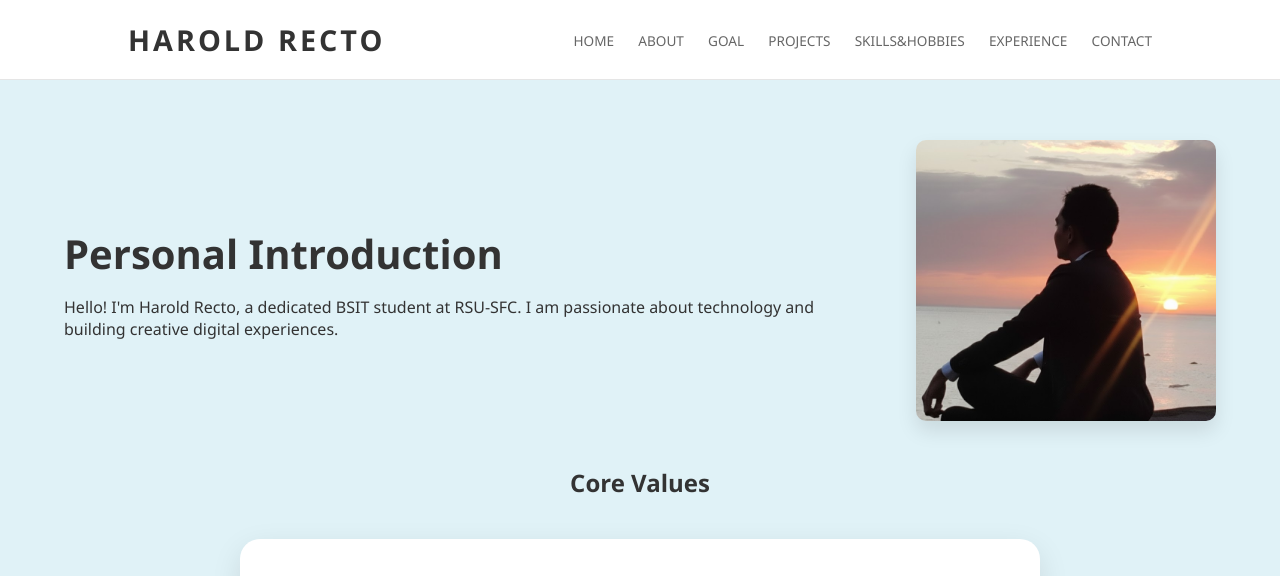
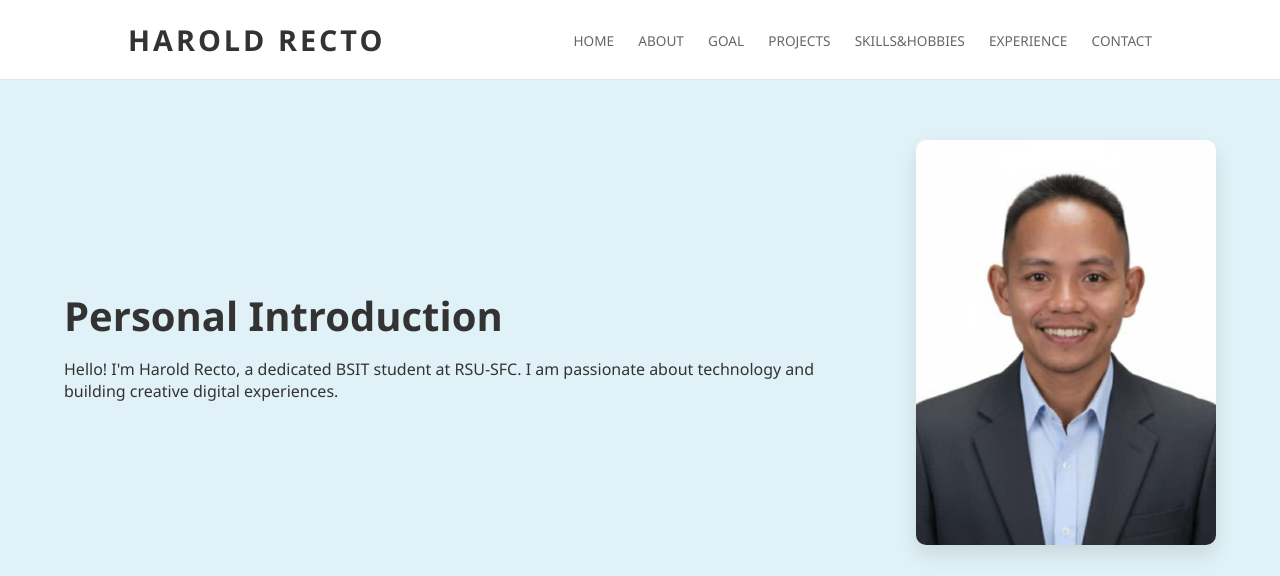
Before and after one commit to rholdrecto-dotcom/haroldrecto.github.io, a plain HTML site: page index.html in a window 1280 px wide. Shown: the top 576 px of the page. Drawn offline with Linux system fonts and the light colour scheme.

```diff
--- a/index.html
+++ b/index.html
@@ -233,7 +233,7 @@
         <p>Hello! I'm Harold Recto, a dedicated BSIT student at RSU-SFC. I am passionate about technology and building creative digital experiences.</p>
       </div>
       <div class="hero-image">
-        <img src="sunset.jpg" alt="Profile">
+        <img src="profile.jpg" alt="Profile">
       </div>
     </div>
     <h2 style="text-align:center; margin-top: 40px;">Core Values</h2>
```
